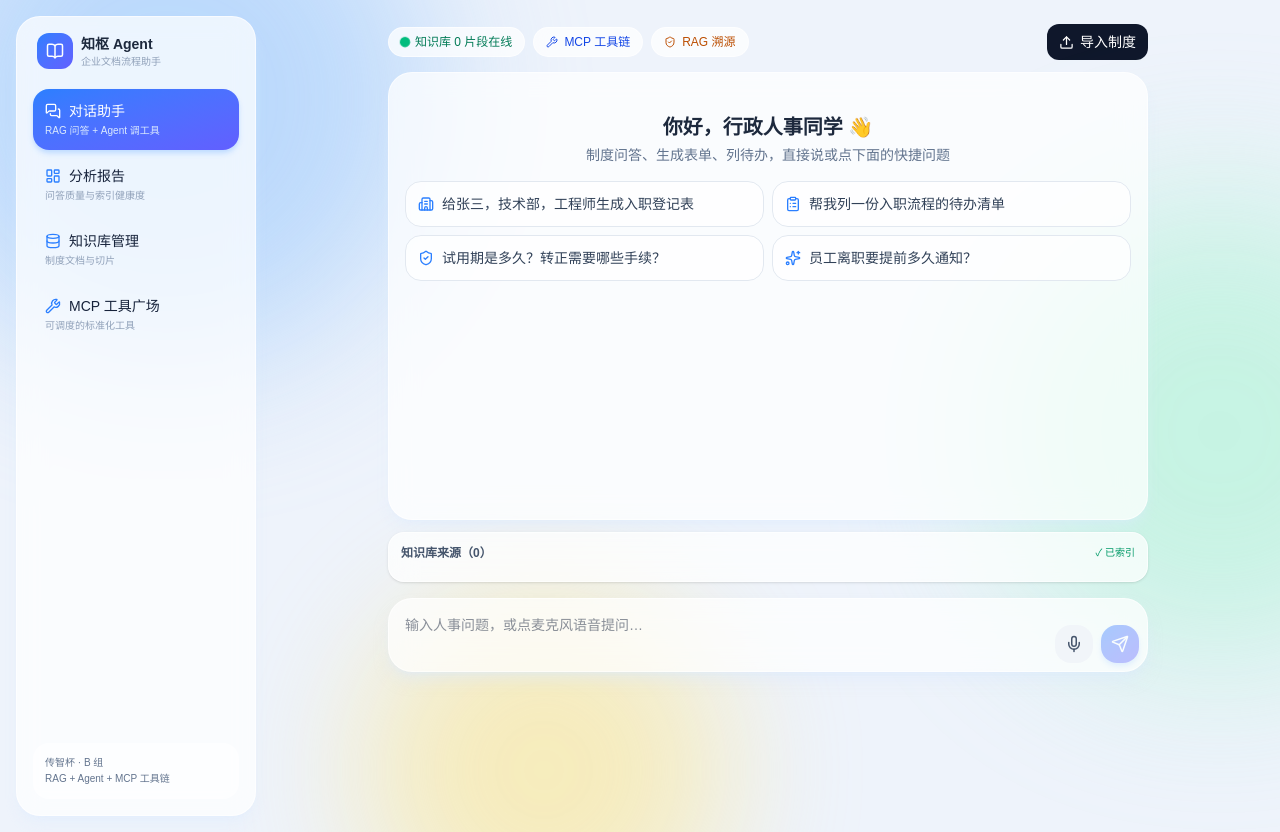
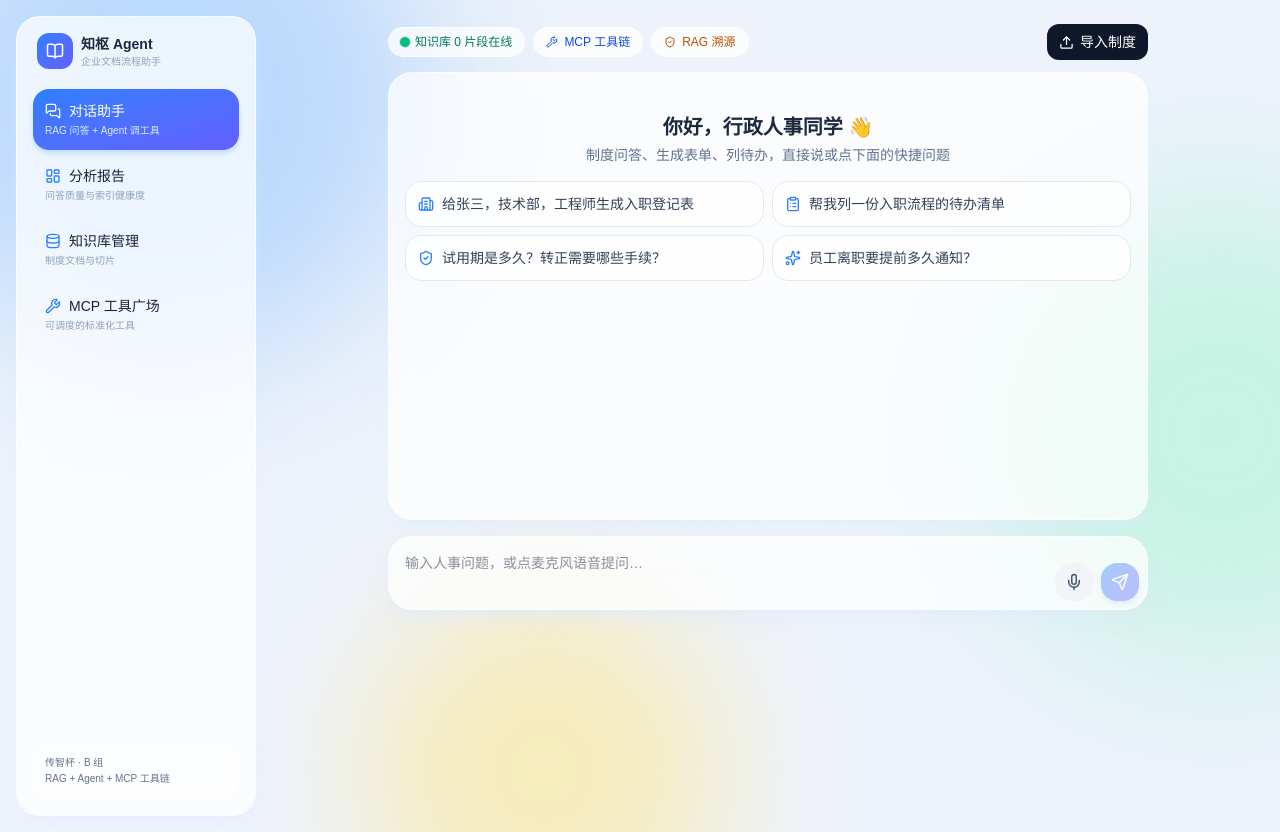
Before and after one commit to meizihao80/yunfan-agent, a Next.js app: page / in a window 1280 px wide. Built offline with nearby package versions, Linux system fonts and the light colour scheme.

Commit message:
style: 移除对话页重复的知识库来源面板

```diff
--- a/src/app/page.tsx
+++ b/src/app/page.tsx
@@ -251,19 +251,6 @@ export default function Page() {
           )}
         </div>
 
-        {/* 知识库来源面板 */}
-        <div className="glass mt-3 rounded-2xl p-3 shadow-sm">
-          <div className="mb-2 flex items-center justify-between text-xs font-semibold text-slate-600">
-            <span>知识库来源（{docNames.length}）</span>
-            <span className="text-[10px] font-normal text-emerald-600">✓ 已索引</span>
-          </div>
-          <div className="flex flex-wrap gap-1.5">
-            {docNames.map((d) => (
-              <span key={d.source} className="rounded-lg bg-emerald-50 px-2 py-1 text-[11px] text-emerald-700">📄 {d.source} · {d.count}片段</span>
-            ))}
-          </div>
-        </div>
-
         {/* 输入区 */}
         <form
           onSubmit={(e) => {
```
